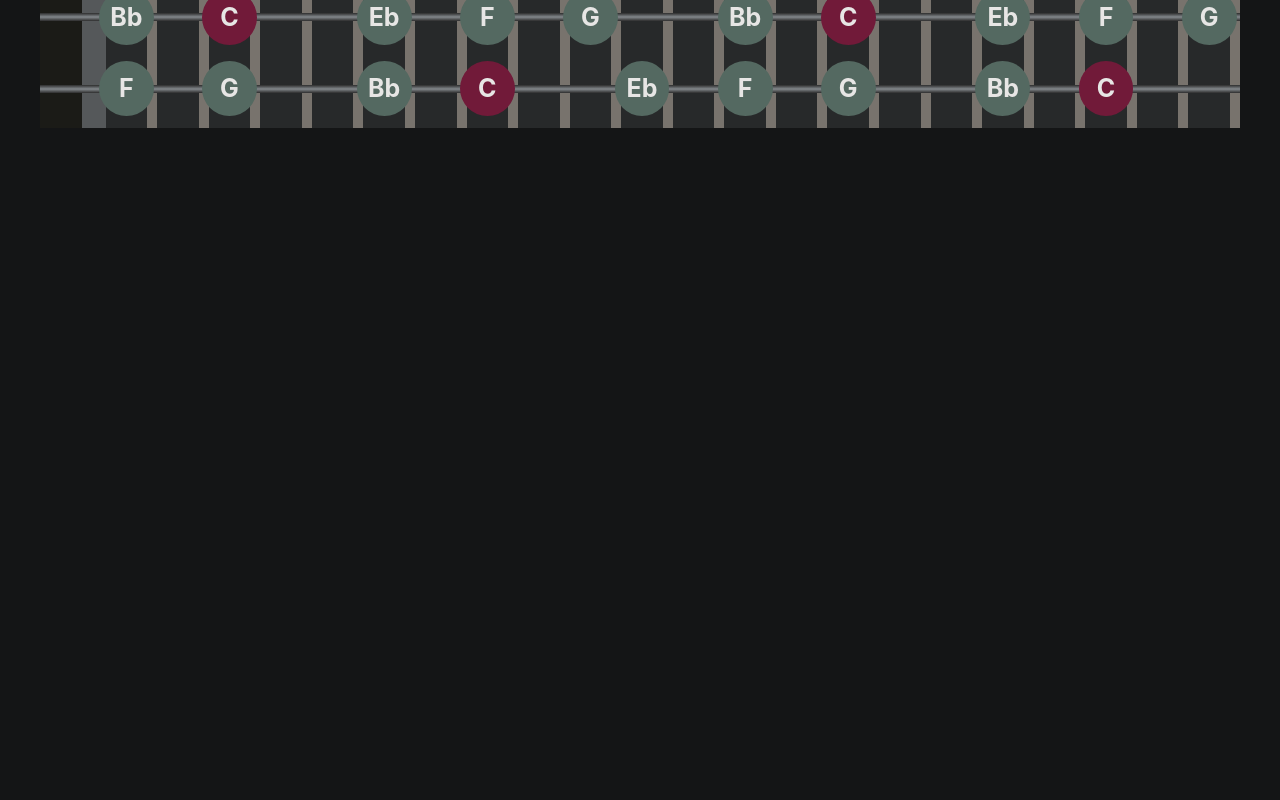
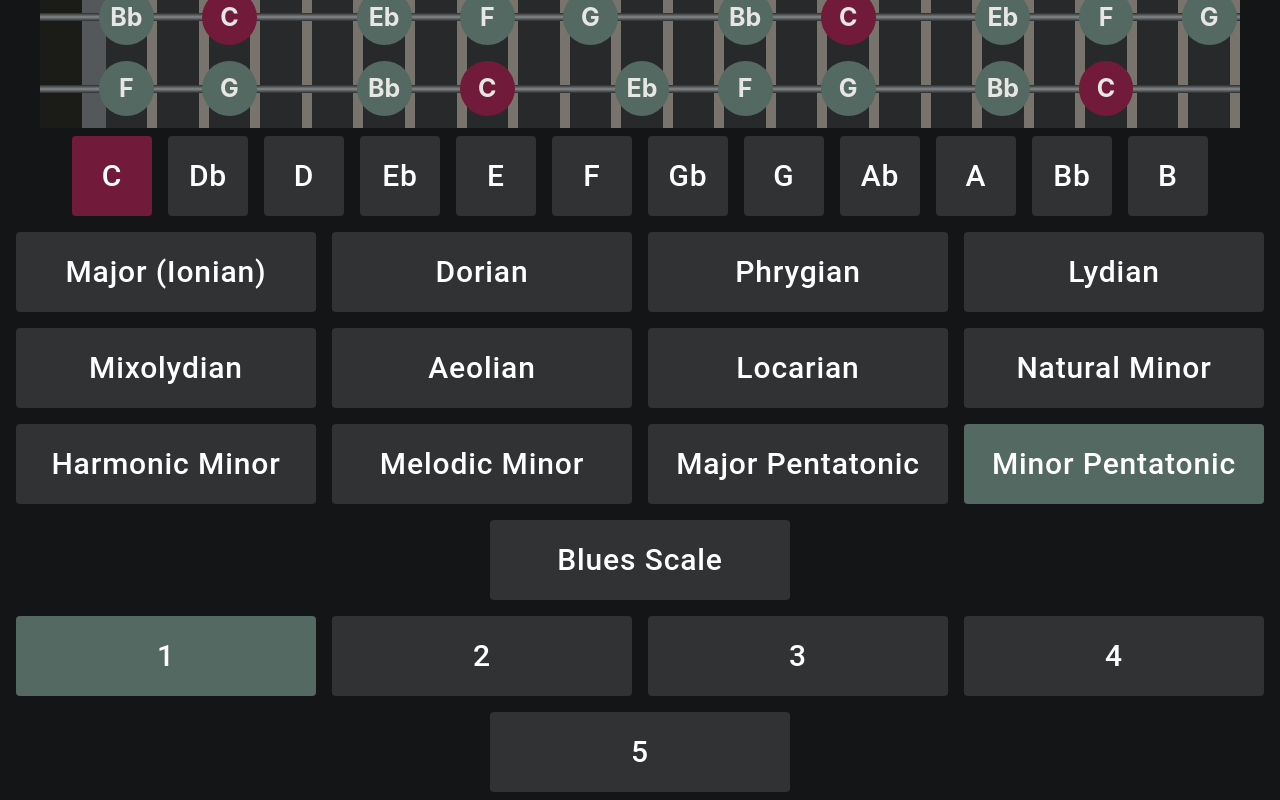
Before and after one commit to JiwooL0920/Fretboard, a React (Create React App) app in the folder frontend/: page /scale in a window 1280 px wide. Shown: the part 515-1315 px from the top of the page. Before the commit the page ends 800 px from the top, so only its background shows below. Built offline with nearby package versions, Linux system fonts and the light colour scheme.

Commit message:
added rootButtons, scaleButtons, positionButtons in ScalePage

```diff
--- a/frontend/src/pages/ScalePage.tsx
+++ b/frontend/src/pages/ScalePage.tsx
@@ -1,5 +1,8 @@
 import Fretboard, { FretboardProps } from '../components/Fretboard'
-import {getNotesToDisplayFromScale} from '../util/logic'
+import {notesFlat, notesSharp, getNotesToDisplayFromScale, positionToStringNumber, scaleToInterval} from '../util/logic'
+import {Accidental, DisplayMode} from '../util/enums'
+
+import Button from '@mui/material/Button';
 
 // REDUX
 import { useSelector, useDispatch } from 'react-redux';
@@ -37,10 +40,98 @@ const ScalePage = () => {
         notesToDisplay: getNotesToDisplayFromScale(scalePageState.rootNote, scalePageState.scale)
     }
 
+
+    const createRootNoteButtons = () => {
+        return(
+            <div className="rootButtons">
+                { (fretboardState.accidental === Accidental.Flat ? notesFlat : notesSharp).map((note:string) => {
+                    return (
+                        <Button
+                            key={note}
+                            sx={{
+                                width: 80,
+                                height: 80,
+                                margin: 1,
+                                color: '#FFFFFF',
+                                fontSize: 30,
+                                textTransform: 'none',
+                                backgroundColor: note === scalePageState.rootNote ? '#711a39' : '#303233',
+                                '&:hover': { backgroundColor: note === scalePageState.rootNote ? '#611630' : '#1e252b'}
+
+                            }}
+                            onClick={() => dispatch(scalePageSlice.setRootNote(note))}
+                        >
+                            {note}
+                        </Button>
+                    )})}
+            </div>
+        );
+    }
+
+
+    const createScaleButtons = () => {
+        return(
+            <div className="scaleButtons">
+                { Object.keys(scaleToInterval).map((scale:string) => {
+                    return (
+                        <Button
+                            key={scale}
+                            sx={{
+                                width: 300,
+                                height: 80,
+                                margin: 1,
+                                color: '#FFFFFF',
+                                fontSize: 30,
+                                textTransform: 'none',
+                                backgroundColor: scale === scalePageState.scale ? '#546961' : '#303233',
+                                '&:hover': { backgroundColor: scale === scalePageState.scale ? '#455750' : '#1e252b'}
+
+                            }}
+                            onClick={() => dispatch(scalePageSlice.setScale(scale))}
+                        >
+                            {scale}
+                        </Button>
+                    )})}
+            </div>
+        );
+    }
+
+
+    const createPositionButtons = () => {
+        return(
+            <div className="position-buttons">
+                { Object.keys(positionToStringNumber).map((position: string) => {
+                    return (
+                        <Button
+                            key={position}
+                            sx={{
+                                width: 300,
+                                height: 80,
+                                margin: 1,
+                                color: '#FFFFFF',
+                                fontSize: 30,
+                                textTransform: 'none',
+                                backgroundColor: parseInt(position) === scalePageState.position ? '#546961' : '#303233',
+                                '&:hover': { backgroundColor: parseInt(position) === scalePageState.position ? '#455750' : '#1e252b'}
+
+                            }}
+                            onClick={() => dispatch(scalePageSlice.setPosition(parseInt(position)))}
+                        >
+                            {position}
+                        </Button>
+                    )})}
+            </div>
+        );
+    }
+
+
     return (
         <div className="scale-page">
             <h1>ScalePage</h1>
             <Fretboard {...fretboardProps}/>
+            {createRootNoteButtons()}
+            {createScaleButtons()}
+            {createPositionButtons()}
         </div>
 
     )
--- a/frontend/src/redux/scalePageSlice.tsx
+++ b/frontend/src/redux/scalePageSlice.tsx
@@ -24,19 +24,26 @@ export const scalePageSlice = createSlice({
     name: 'intervalPage-setting',
     initialState,
     reducers:  {
+        setDisplayMode: (state, action: PayloadAction<DisplayMode>) => {
+            state.displayMode = action.payload;
+        },
         setRootNote: (state, action: PayloadAction<string>) => {
             state.rootNote = action.payload;
         },
-        setDisplayMode: (state, action: PayloadAction<DisplayMode>) => {
-            state.displayMode = action.payload;
+        setScale: (state, action: PayloadAction<string>) => {
+            state.scale = action.payload;
         },
-
+        setPosition: (state, action: PayloadAction<number>) => {
+            state.position = action.payload;
+        },
     }
 });
 
 // this is for dispatch
-export const {  setRootNote,
-                setDisplayMode,
+export const {  setDisplayMode,
+                setRootNote,
+                setScale,
+                setPosition,
              } = scalePageSlice.actions;
 
 // this is for configureStore
--- a/frontend/src/util/logic.tsx
+++ b/frontend/src/util/logic.tsx
@@ -50,11 +50,6 @@ export const intervalSymbolToName : {[key: string]: string} = {
     // "13th" : 19
 }
 
-export const scaleToInterval: { [key: string]: string[] } = {
-    "Minor Pentatonic": ["1", "b3", "4", "5", "b7"],
-    "Blues Scale": ["1", "b3", "4", "b5", "5", "b7"]
-}
-
 var accidental:Accidental.Sharp;
 
 var tuning:string[] = ['E','A','D','G','B','E'];
@@ -83,6 +78,42 @@ export const getNotesToDisplayFromIntervals = (rootNote:string, intervalList: st
     return result
 }
 
+
+
+
+
+
+
+
+// Scale ===================================================================
+export const scaleToInterval: { [key: string]: string[] } = {
+    "Major (Ionian)": ["1", "2", "3", "4", "5", "6", "7"],
+    "Dorian": ["1", "2", "b3", "4", "5", "6", "b7"],
+    "Phrygian": ["1", "b2", "b3", "4", "5", "b6", "b7"],
+    "Lydian": ["1", "2", "3", "b5", "5", "6", "7"],
+    "Mixolydian": ["1", "2", "3", "4", "5", "6", "b7"],
+    "Aeolian": ["1", "2", "b3", "4", "5", "b6", "b7"],
+    "Locarian": ["1", "b2", "b3", "4", "b5", "b6", "b7"],
+
+    "Natural Minor": ["1", "2", "b3", "4", "5", "b6", "b7"],
+    "Harmonic Minor": ["1", "2", "b3", "4", "5", "b6", "7"],
+    "Melodic Minor": ["1", "2", "b3", "4", "5", "6", "7"],
+
+    "Major Pentatonic": ["1", "2", "3", "5", "6"],
+    "Minor Pentatonic": ["1", "b3", "4", "5", "b7"],
+    "Blues Scale": ["1", "b3", "4", "b5", "5", "b7"]
+}
+
+// position 1 has root note on 1st, 4th and 6th strings
+export const positionToStringNumber: { [key: number]: number[] } = {
+    1: [1, 4, 6],
+    2: [2, 4],
+    3: [2, 5],
+    4: [3, 5],
+    5: [1, 3, 6]
+}
+
+
 export const getNotesToDisplayFromScale = (rootNote:string, scale: string): { [key: string]: string } => {
     const result: { [key: string]: string } = {}
     for (const interval of scaleToInterval[scale]) {
```
